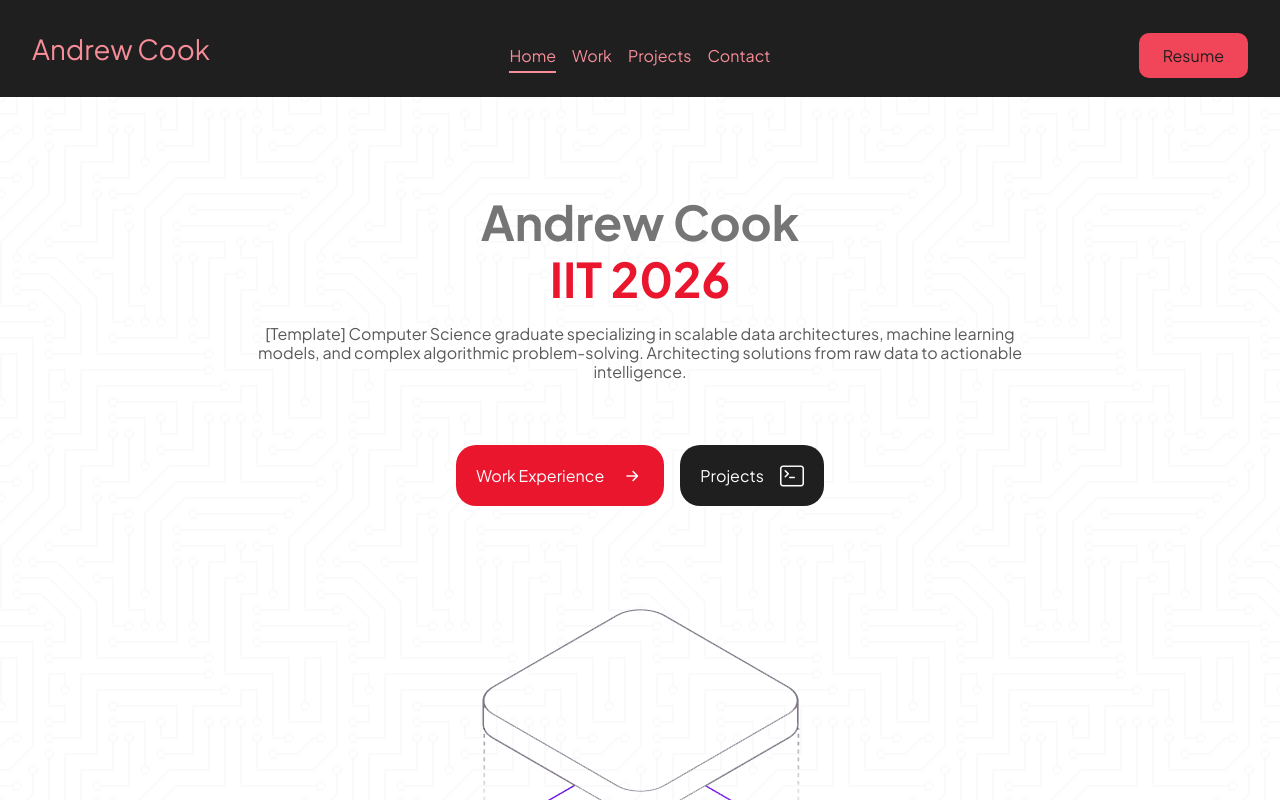
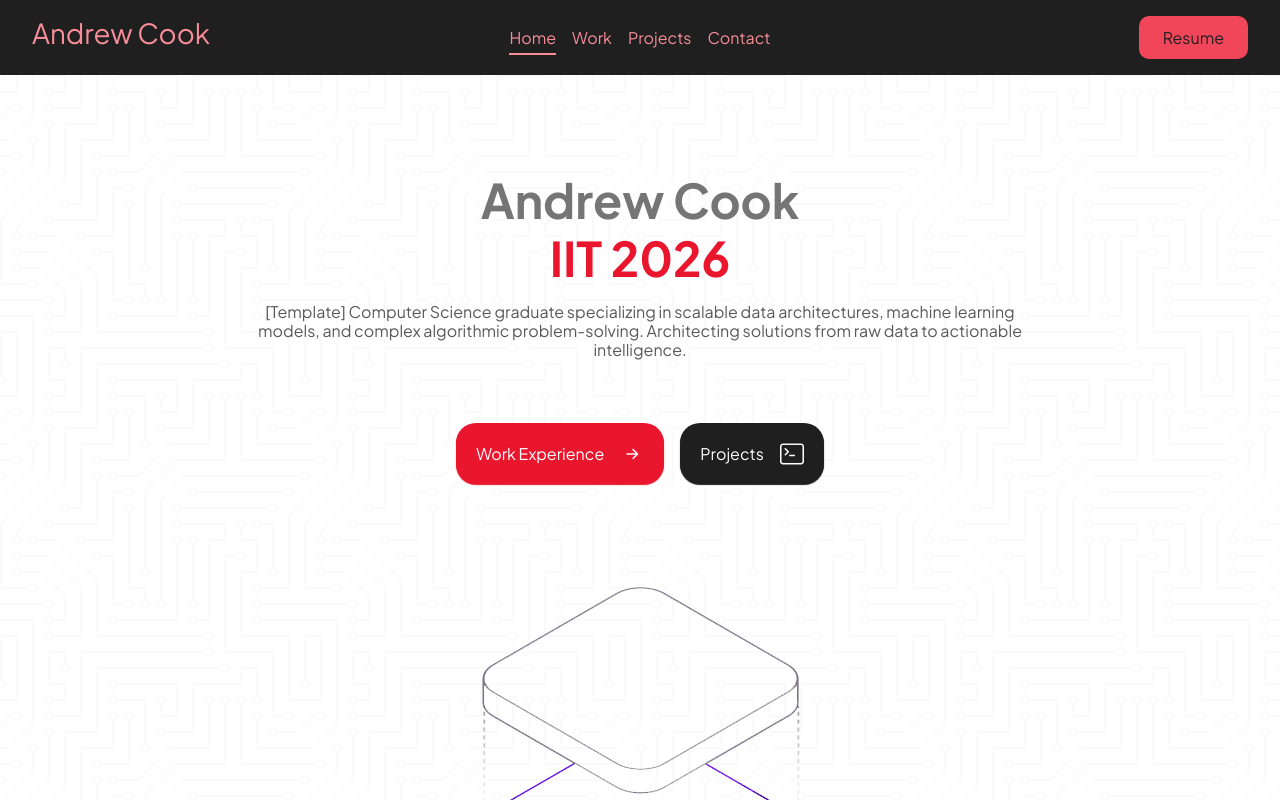
Before and after one commit to Drewster0128/website-portfolio, a Vue app: page / in a window 1280 px wide. Shown: the top 800 px of the page. Built offline with nearby package versions, Linux system fonts and the light colour scheme; a web font is replaced by a local one.

Commit message:
Navigation effects and hero button shadows

```diff
--- a/src/components/Home.vue
+++ b/src/components/Home.vue
@@ -4,21 +4,6 @@ import heroImg from "../assets/hero.png"
 import {  ref, useTemplateRef, onMounted } from 'vue';
 
 const target = useTemplateRef("target");
-
-
-/*
-onMounted(() => {
-    const observer = new IntersectionObserver(([entry]) => {
-        isVisible.value = entry.isIntersecting;
-        console.log(isVisible.value);
-    })
-
-    if(target.value)
-    {
-        observer.observe(target.value);
-    }
-})
-*/
 
 defineExpose({target})
 
@@ -38,14 +23,14 @@ defineExpose({target})
                 </p>
             </div>
             <div class="container container--row container--center">
-                <button class="hero__button container container--row container--align_center">
+                <a href="#work" class="hero__button container container--row container--align_center">
                     Work Experience
                     <i class="button__icon bi bi-arrow-right-short"></i>
-                </button>
-                <button class="hero__button hero__button--black container container--row container--align_center">
+                </a>
+                <a href="#projects" class="hero__button hero__button--black container container--row container--align_center">
                     Projects
                     <i class="button__icon bi bi-terminal"></i>
-                </button>
+                </a>
             </div>
         </section>
         <!-- profile picture -->
--- a/src/components/NavBar.vue
+++ b/src/components/NavBar.vue
@@ -6,18 +6,18 @@ const props = defineProps(["active_page"]);
 </script>
 
 <template>
-    <header class="header container container--row container--between container--align_end">
+    <header class="header container container--row container--between container--align_baseline">
         <div class="column column--flex">
             <h2 class="nav__title">Andrew Cook</h2>
         </div>
         <nav class="nav column column--flex container container--row container--center">
-            <a class="nav__item" :class="{ 'nav__item--selected': props.active_page === 'home' }" href="">Home</a>
-            <a class="nav__item" :class="{ 'nav__item--selected': props.active_page === 'work' }" href="">Work</a>
-            <a class="nav__item" :class="{ 'nav__item--selected': props.active_page === 'projects' }" href="">Projects</a>
+            <a class="nav__item" :class="{ 'nav__item--selected': props.active_page === 'home' }" href="#home">Home</a>
+            <a class="nav__item" :class="{ 'nav__item--selected': props.active_page === 'work' }" href="#work">Work</a>
+            <a class="nav__item" :class="{ 'nav__item--selected': props.active_page === 'projects' }" href="#projects">Projects</a>
             <a class="nav__item" href="">Contact</a>
         </nav>
         <div class="column column--flex column--end">
-            <a class="nav__item nav__item--resume" href="">Resume</a>
+            <a class="nav__button" target="_blank" href="src/assets/AndewSCookResume-Generic-8-21-26.pdf">Resume</a>
         </div>
     </header>
 </template>
--- a/src/style.css
+++ b/src/style.css
@@ -141,6 +141,16 @@ section {
   border-radius: 20px;
   color: white;
   margin-top: 3rem;
+  box-shadow: var(--red-on-white-heading-text-color) 0 1px 1px;
+  top: 0;
+  position: relative;
+  transition: top 0.3s ease, box-shadow 0.3s ease;
+}
+
+.hero__button:hover {
+  top: -5px;
+  box-shadow: #E9162E80 0 5px 5px;
+  transition: top 0.3s ease, box-shadow 0.3s ease;
 }
 
 .hero__title {
@@ -164,9 +174,25 @@ section {
 
 .header {
   background-color: var(--black-background-color);
-  padding: 2rem;
   position: sticky;
   top: 0;
+  z-index: 1;
+  padding: 1rem 2rem;
+}
+
+.nav__button {
+  display: inline-block;
+  text-align: end;
+  color: var(--black-background-color);
+  background-color: var(--red-on-black-heading-text-color);
+  padding: 0.75rem 1.5rem;
+  border-radius: 10px;
+  transition: background-color 0.3s ease;
+}
+
+.nav__button:hover {
+  background-color: #F1465A80;
+  transition: background-color 0.3s ease;
 }
 
 .nav__title {
@@ -193,18 +219,17 @@ section {
   transition: transform 0.3s ease;
 }
 
+.nav__item:hover::after {
+  transform: scaleX(1);
+  transition: transform 0.3s ease;
+}
+
 .nav__item--selected::after {
   transform: scaleX(1);
   transition: transform 0.3s ease;
 }
 
-.nav__item--resume {
-  text-align: end;
-  color: var(--black-background-color);
-  background-color: var(--red-on-black-heading-text-color);
-  padding: 0.75rem 1.5rem;
-  border-radius: 10px;
-}
+
 
 .page {
   padding-top: 3rem;
@@ -329,6 +354,11 @@ section {
 
 .hero__button--black {
   background-color: var(--black-background-color);
+  box-shadow: var(--black-background-color) 0 1px 1px;
+}
+
+.hero__button--black:hover {
+  box-shadow: #201f1f80 0 5px 5px;
 }
 
 .page--black {
```
Also changed, not shown: 1 other file (tests, documents, lock files or other folders).
